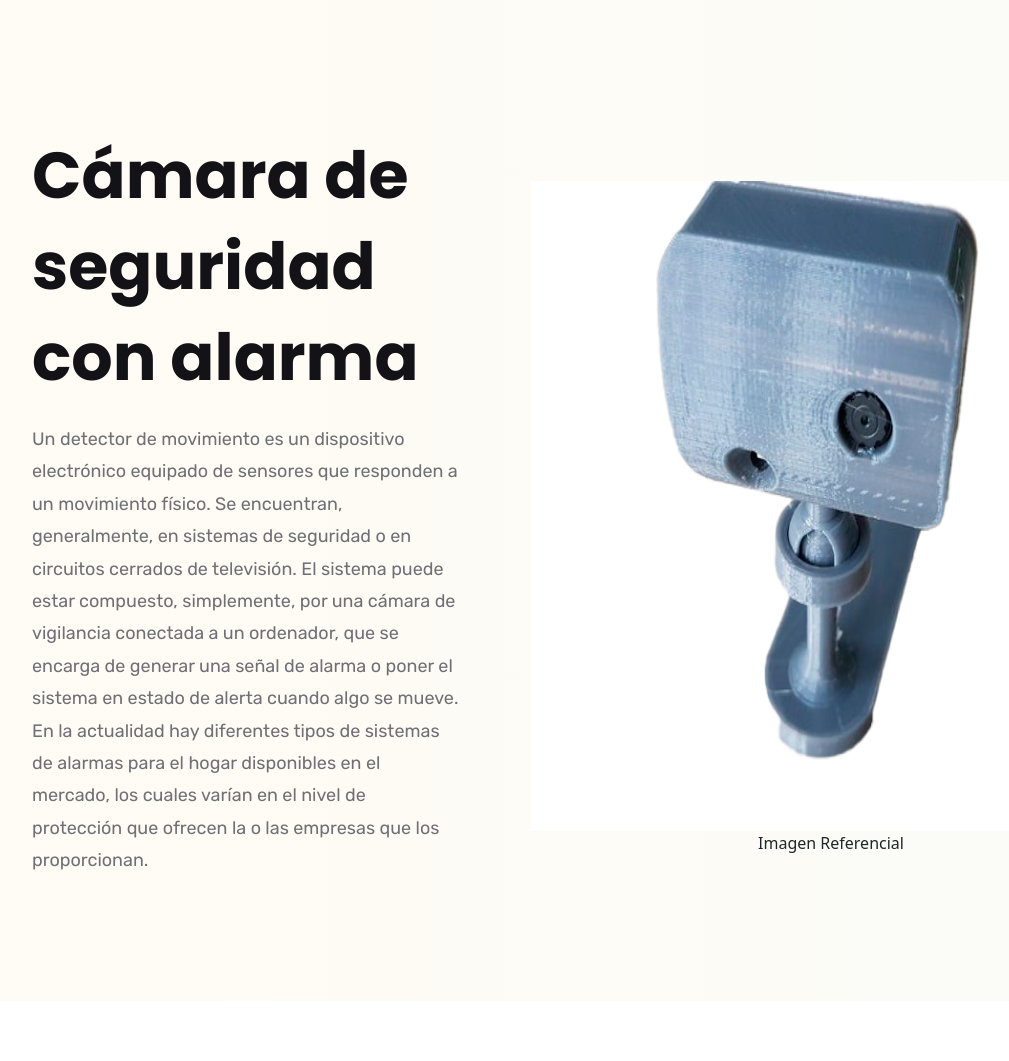
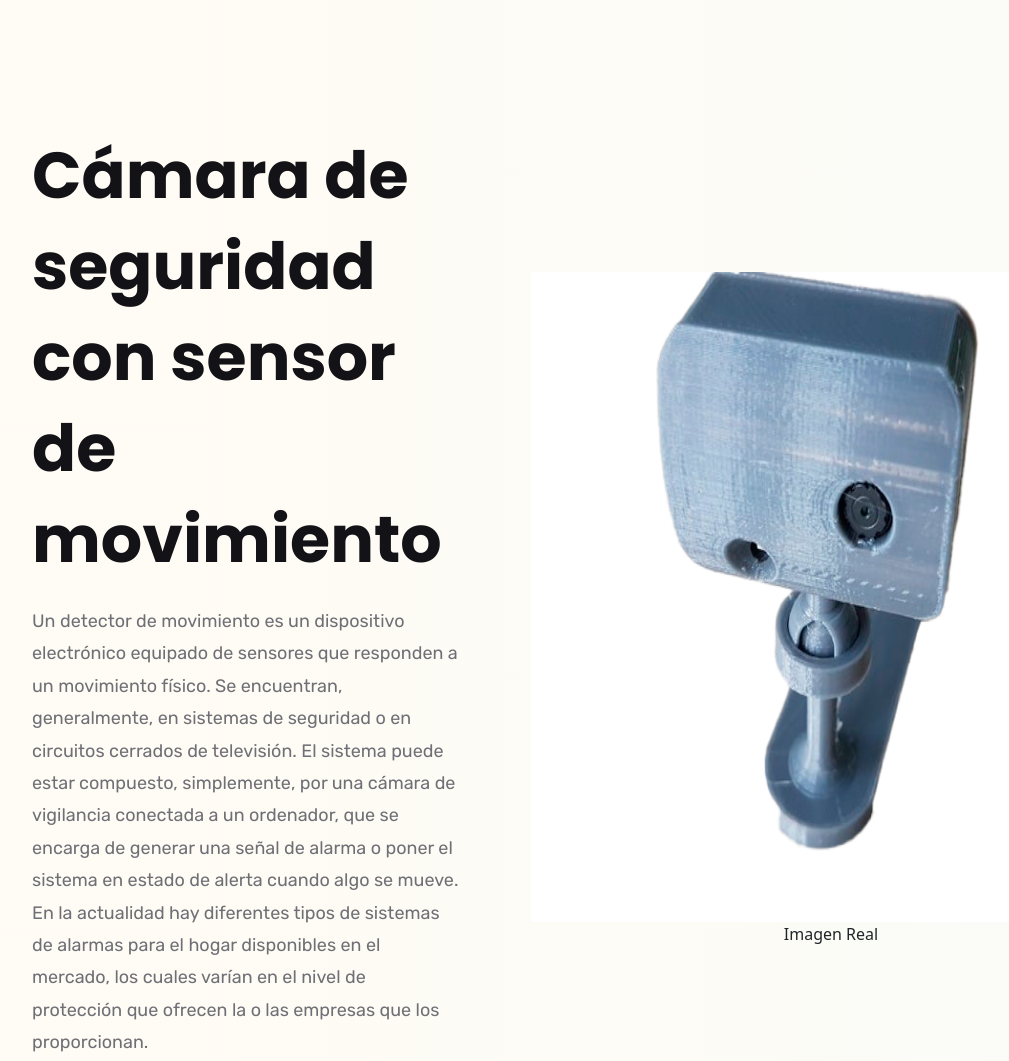
Before and after one commit to alexmelgarpro/web-lmm-technological-solutions, a plain HTML site: page Proyecto.html in a window 1280 px wide. Shown: the part 1100-2161 px from the top of the page, without its empty margins (48-1057 px from the left). Drawn offline with nearby package versions, Linux system fonts and the light colour scheme.

Commit message:
Update Proyecto.html

```diff
--- a/Proyecto.html
+++ b/Proyecto.html
@@ -148,12 +148,12 @@
 
           <figure class="hero-banner">
             <img src="./assets/images/imgProyecto/esp32CAM.png" alt="" height="650">
-            <center><p>Imagen Referencial</p></center>
+            <center><p>Imagen Real</p></center>
           </figure>
 
           <div class="hero-content">
 
-            <h1 class="h1 hero-title">Cámara de seguridad con alarma</h1>
+            <h1 class="h1 hero-title">Cámara de seguridad con sensor de movimiento</h1>
 
             <p class="section-text">
               Un detector de movimiento es un dispositivo electrónico equipado de sensores que responden a un movimiento físico. Se encuentran, generalmente, en sistemas de seguridad o en circuitos cerrados de televisión. El sistema puede estar compuesto, simplemente, por una cámara de vigilancia conectada a un ordenador, que se encarga de generar una señal de alarma o poner el sistema en estado de alerta cuando algo se mueve.
```
